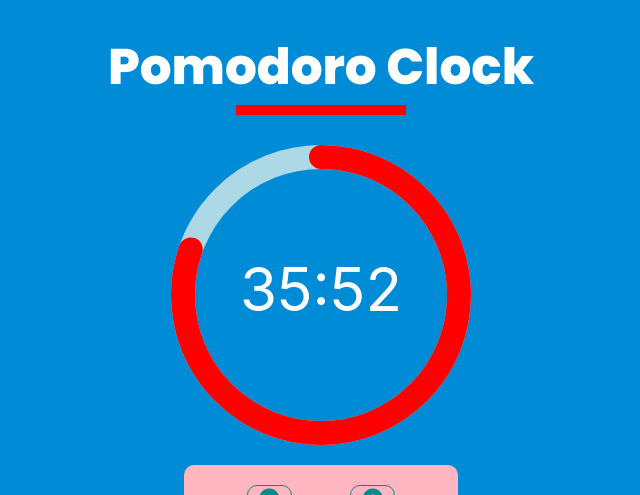
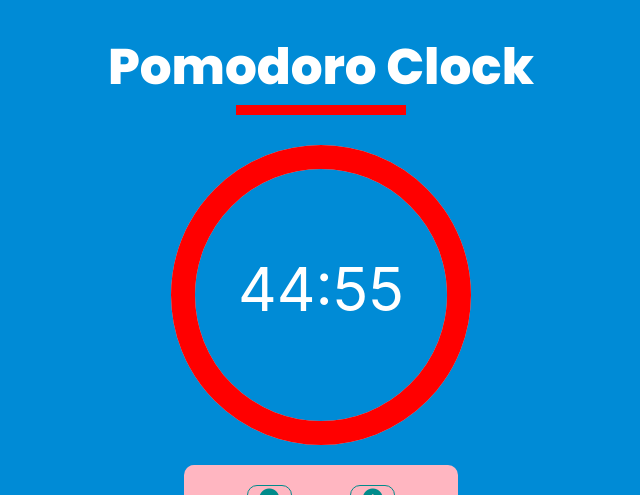
Before and after one commit to messimango/Pomodoro-Clock-React, a React (Create React App) app: page / in a window 1280 px wide. Shown: the top 495 px of the page, without its empty margins (319-959 px from the left). Built offline with nearby package versions, Linux system fonts and the light colour scheme; a web font is replaced by a local one.

Commit message:
timer works pause button and time add not working

```diff
--- a/src/Timer.js
+++ b/src/Timer.js
@@ -45,6 +45,7 @@ function Timer() {
 
         const clock = setInterval(() => {
             if (pauseRef.current) {
+                console.log('Hello World');
                 return
             }
 
@@ -53,7 +54,7 @@ function Timer() {
             }
 
             countdown();
-        }, 10);
+        }, 1000);
 
         return () => clearInterval(clock);
     }, [timeInfo]);
```
